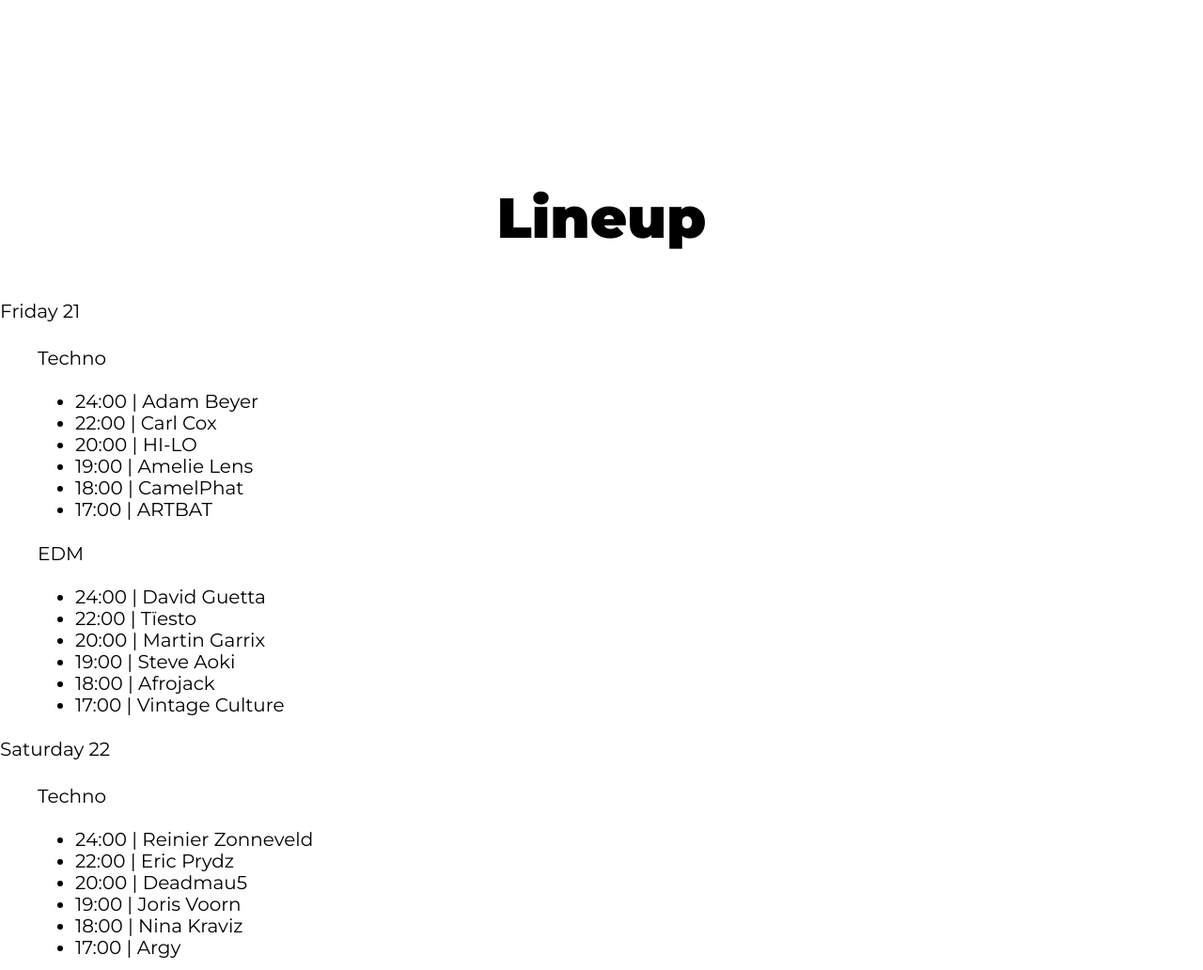
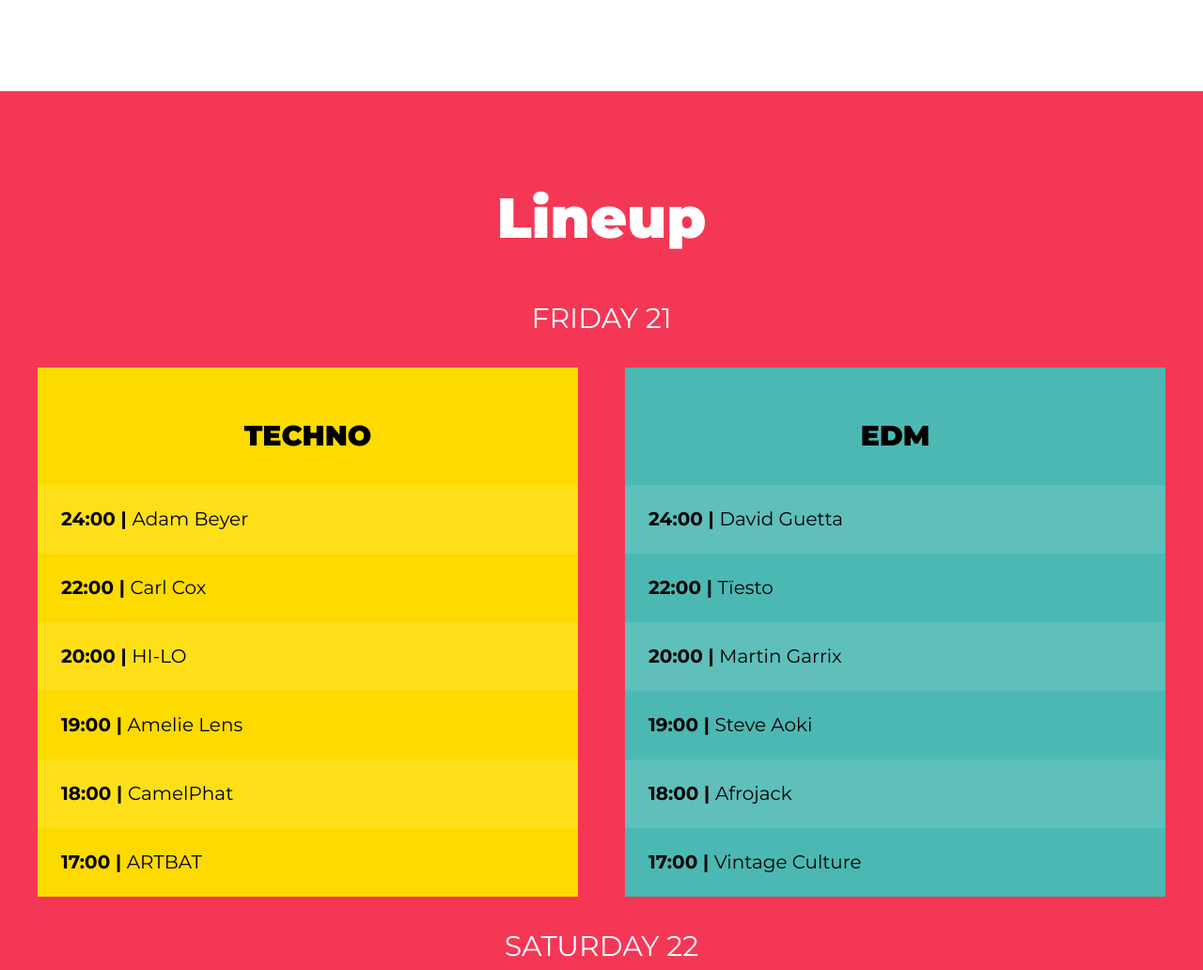
Before and after one commit to Rogerio117/Music_Festival, a website: page index.html in a window 1280 px wide. Shown: the part 1212-2244 px from the top of the page at 94% size. Drawn offline with Linux system fonts and the light colour scheme.

Commit message:
Add LineUp Event

```diff
--- a/src/scss/base/_mixins.scss
+++ b/src/scss/base/_mixins.scss
@@ -35,3 +35,9 @@
     grid-template-columns: repeat($colums, 1fr);
     gap: $gap;
 }
+
+@mixin reset-list {
+    margin: 0;
+    padding: 0;
+    list-style: none;
+}
--- a/src/scss/layout/_index.scss
+++ b/src/scss/layout/_index.scss
@@ -1,3 +1,4 @@
 @forward 'header';
 @forward 'video';
 @forward 'festival';
+@forward 'lineup';
--- /dev/null
+++ b/src/scss/layout/_lineup.scss
@@ -0,0 +1,70 @@
+@use 'sass:color';
+@use 'base/variables' as v;
+@use 'base/mixins' as m;
+
+.lineup {
+
+    background-color: v.$pink;
+
+    h3, .day {
+        text-align: center;
+        color: v.$white;
+    }
+
+    .day {
+        font-size: 3rem;
+        text-transform: uppercase;
+    }
+
+}
+
+.stages-container {
+    @include m.container;
+
+    @include m.tablet {
+        @include m.grid(2);
+    }
+
+}
+
+.stage {
+    padding-top: 2rem;
+
+
+    .stage-name {
+        font-size: 3rem;
+        font-weight: 900;
+        text-transform: uppercase;
+        text-align: center;
+    }
+}
+
+.schedule {
+
+    @include m.reset-list;
+
+    li {
+        padding: 2.5rem;
+        font-weight: 700;
+        span {
+            font-weight: 400;
+        }
+    }
+
+}
+
+.bg-yellow {
+
+    background-color: v.$yellow;
+    li:nth-child(odd) {
+        background-color: color.adjust(v.$yellow, $lightness: 5%);
+    }
+
+}
+
+.bg-green {
+    background-color: v.$green;
+    li:nth-child(odd) {
+        background-color: color.adjust(v.$green, $lightness: 5%);
+    }
+}
```
Also changed, not shown: build/css/app.css.
